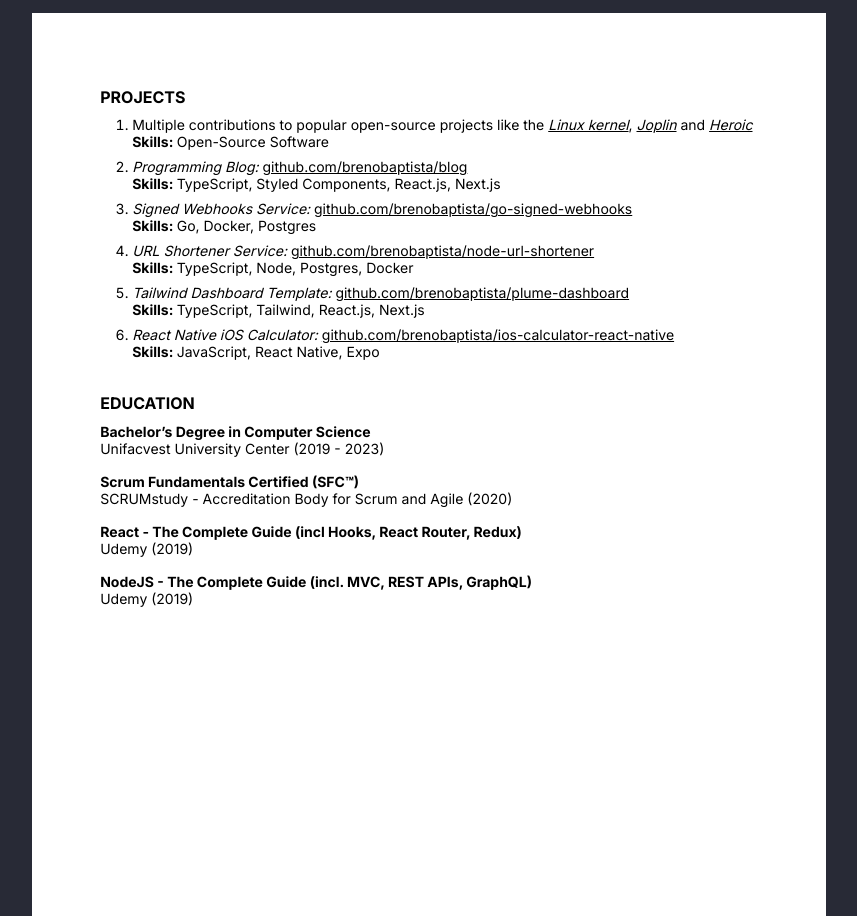
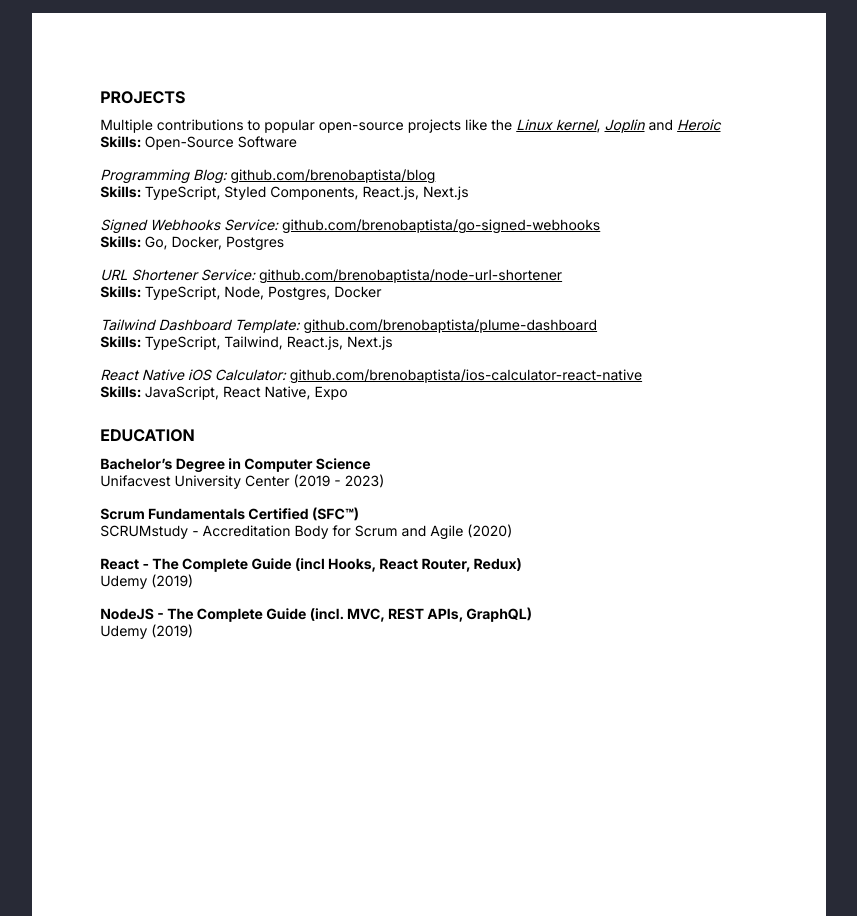
Before and after one commit to brenobaptista/blog, a Next.js app: page /resume in a window 1280 px wide. Shown: the part 1140-2056 px from the top of the page, without its empty margins (211-1068 px from the left). Built offline with nearby package versions, Linux system fonts and the light colour scheme.

Commit message:
Remove ordered list from projects

```diff
--- a/src/pages/resume.tsx
+++ b/src/pages/resume.tsx
@@ -193,8 +193,7 @@ const Resume = () => (
       <Content>
         <Section>
           <h2>PROJECTS</h2>
-          <ol>
-            <li>
+          <div>
             Multiple contributions to popular open-source projects like the{' '}
             <a
               href='https://github.com/torvalds/linux/commit/51db05283f7c9c95a3e6853a3044cd04226551bf'
@@ -219,10 +218,11 @@ const Resume = () => (
             >
               <i>Heroic</i>
             </a>
-              <br />
+            <span>
               <b>Skills: </b>Open-Source Software
-            </li>
-            <li>
+            </span>
+          </div>
+          <div>
             <i>Programming Blog: </i>
             <a
               href='https://github.com/brenobaptista/blog'
@@ -231,10 +231,11 @@ const Resume = () => (
             >
               github.com/brenobaptista/blog
             </a>
-              <br />
+            <span>
               <b>Skills: </b>TypeScript, Styled Components, React.js, Next.js
-            </li>
-            <li>
+            </span>
+          </div>
+          <div>
             <i>Signed Webhooks Service: </i>
             <a
               href='https://github.com/brenobaptista/go-signed-webhooks'
@@ -243,10 +244,11 @@ const Resume = () => (
             >
               github.com/brenobaptista/go-signed-webhooks
             </a>
-              <br />
+            <span>
               <b>Skills: </b>Go, Docker, Postgres
-            </li>
-            <li>
+            </span>
+          </div>
+          <div>
             <i>URL Shortener Service: </i>
             <a
               href='https://github.com/brenobaptista/node-url-shortener'
@@ -255,10 +257,11 @@ const Resume = () => (
             >
               github.com/brenobaptista/node-url-shortener
             </a>
-              <br />
+            <span>
               <b>Skills: </b>TypeScript, Node, Postgres, Docker
-            </li>
-            <li>
+            </span>
+          </div>
+          <div>
             <i>Tailwind Dashboard Template: </i>
             <a
               href='https://github.com/brenobaptista/plume-dashboard'
@@ -267,10 +270,11 @@ const Resume = () => (
             >
               github.com/brenobaptista/plume-dashboard
             </a>
-              <br />
+            <span>
               <b>Skills: </b>TypeScript, Tailwind, React.js, Next.js
-            </li>
-            <li>
+            </span>
+          </div>
+          <div>
             <i>React Native iOS Calculator: </i>
             <a
               href='https://github.com/brenobaptista/ios-calculator-react-native'
@@ -279,10 +283,10 @@ const Resume = () => (
             >
               github.com/brenobaptista/ios-calculator-react-native
             </a>
-              <br />
+            <span>
               <b>Skills: </b>JavaScript, React Native, Expo
-            </li>
-          </ol>
+            </span>
+          </div>
         </Section>
 
         <Section>
```
Lines whose indentation alone changed are shown as unchanged.
